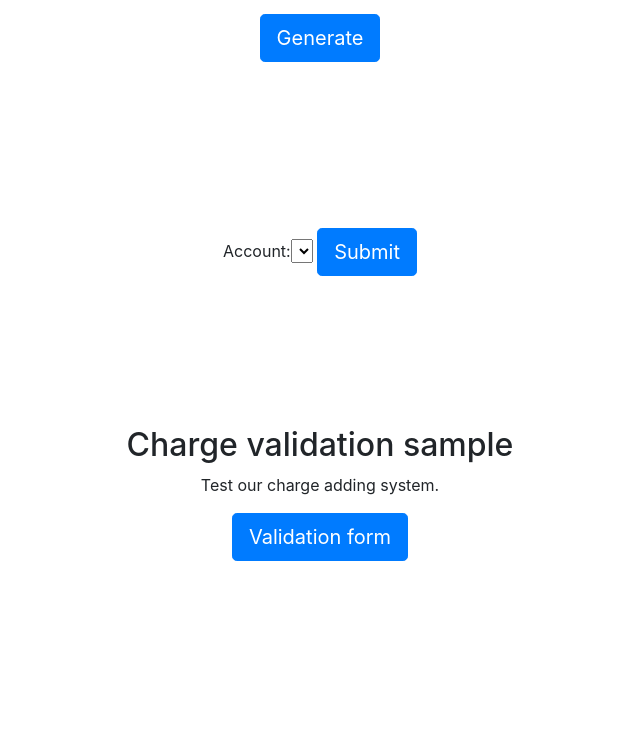
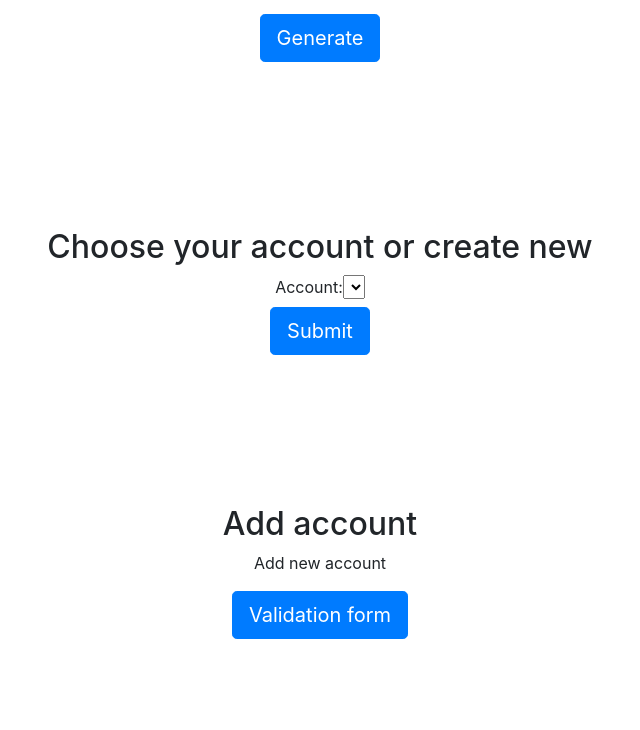
Before and after one commit to lockyStar/MyWallet, a Django app: page / in a window 1280 px wide. Shown: the part 419-1149 px from the top of the page, without its empty margins (320-960 px from the left). Before the commit the page ends 980 px from the top, so only its background shows below. Run offline with Django 3.2, Linux system fonts and the light colour scheme; lists and menus that the app fills with data are empty; some libraries are stand-ins or nearby versions.

Commit message:
AddAccount, total are working

```diff
--- a/myfinance/finance/templates/home.html
+++ b/myfinance/finance/templates/home.html
@@ -24,22 +24,25 @@
 
 		<div class="container" style="padding:75px">
 			<div style="text-align:center">
+				<h2>Choose your account or create new</h2>
+			</div>
+			<div style="text-align:center">
 				<form class="form" action="{% url 'home' %}" method="post">
 					{{ form }}
-
-					<button type="submit" class="btn btn-primary btn-lg">Submit</button>
 				</form>
+			</div>
+			<div style="text-align:center">
+				<button type="submit" class="btn btn-primary btn-lg">Submit</button>
 			</div>
 		</div>
 
-
 		<div class="container" style="padding:75px">
 		<div style="text-align:center">
-			<h2>Charge validation sample</h2>
+			<h2>Add account</h2>
 
-			<p>Test our charge adding system.</p>
+			<p>Add new account</p>
 			<div class="control-group">
-			<p style="text-align:center"><a class="btn btn-primary btn-lg" href="/apply/" role="button">Validation form</a></p>
+			<p style="text-align:center"><a class="btn btn-primary btn-lg" href="/addaccount/" role="button">Validation form</a></p>
 			</div>
         </div>
 
--- a/myfinance/finance/templates/table.html
+++ b/myfinance/finance/templates/table.html
@@ -71,7 +71,7 @@
         {% endfor %}
         <div class="container">
             <p style="text-align:right">
-                <b>Your total: {{account.get_total}}</b>
+                <b>Your total: {{total}}</b>
             </p>
         </div>
     </div>
--- a/myfinance/finance/urls.py
+++ b/myfinance/finance/urls.py
@@ -1,9 +1,10 @@
 from django.conf.urls import url
-from finance.views import home,add_charge,account_status,random_example
+from finance.views import home,add_charge,account_status,random_example, add_account
 
 urlpatterns = [
     url(r'^$', home, name='home'),
     url(r'^charges/$', random_example),
     url(r'^charges/(?P<account_id>\d{1,16})/$', account_status, name='status'),
-    url(r'^addcharge/(?P<account_id>\d{1,16})/$', add_charge, name='add_charge')
+    url(r'^addcharge/(?P<account_id>\d{1,16})/$', add_charge, name='add_charge'),
+    url(r'^addaccount/$', add_account, name='add_account')
     ]
--- a/myfinance/finance/views.py
+++ b/myfinance/finance/views.py
@@ -34,7 +34,7 @@ def account_status(request, account_id=0):
     account = controller.random_account()
     return render(
         request, 'table.html',
-        {'account': charges, 'account_id': account_id}
+        {'account': charges, 'account_id': account_id, 'total': acc.total}
     )
 
 
@@ -49,6 +49,8 @@ def add_charge(request, account_id=0):
             acc = Account.objects.get(account_number=account_id)
             charg = form.save(commit=False)
             charg.account_id = acc.id
+            acc.total += charg.value
+            acc.save()
             charg.save()
             return redirect('status', account_id)
 
@@ -69,15 +71,15 @@ def add_account(request):
         info = 'Account is filled, but not correct'
         if form.is_valid():
             info = 'Account is filled and correct'
-            name = AccountForm.clean_name(form)
-            total = AccountForm.clean_total(form)
-            account_number = randint(0, 100000)
-            b = AccountForm(name=name, total=total, account_number=account_number)
-            b.save()
+            number = randint(0, 100000)
+            acc = form.save(commit=False)
+            acc.account_number = number
+            acc.save()
+            return redirect('status', number)
     else:
         info = 'Account is not filled'
         form = AccountForm()
     return render(
-        request, 'inputAccount.html',
-        {'form': form, 'info': info,}
+        request, 'accountinput.html',
+        {'form': form, 'info': info}
         )
```
Also changed, not shown: myfinance/finance/templates/accountinput.html (added, +43 -0 lines).
